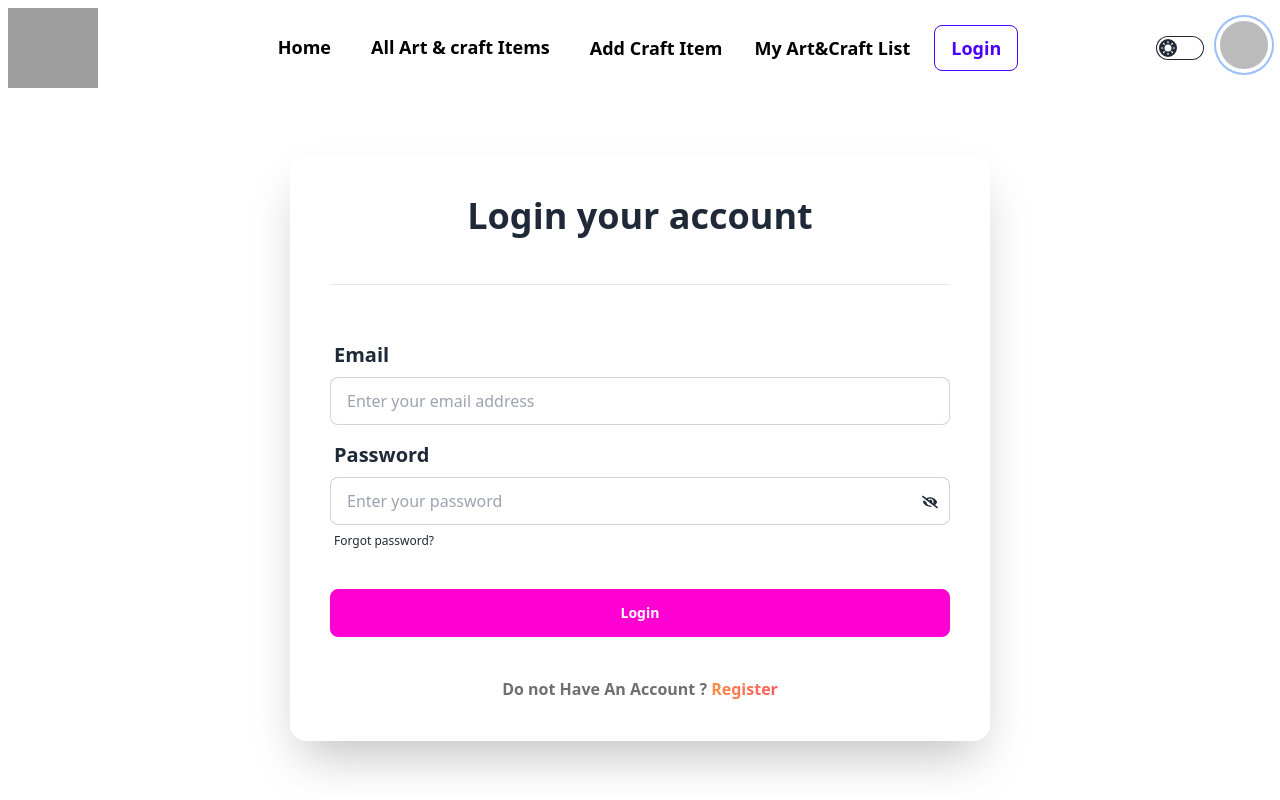
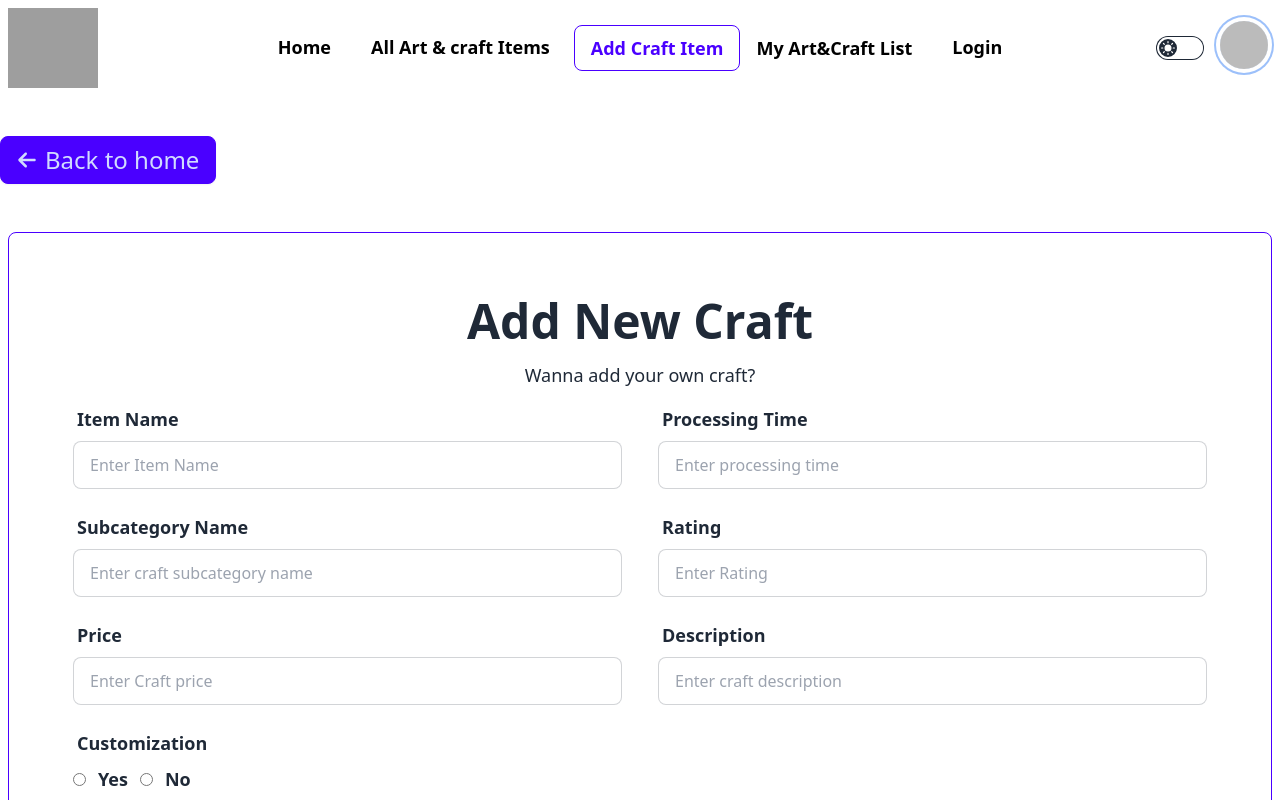
Before and after one commit to Redoan-Hasan/ArtHub-Client, a React (Vite) app: page /addCraft in a window 1280 px wide. Before the commit this address led to /login. Shown: the top 800 px of the page. Built offline with nearby package versions, Linux system fonts and the light colour scheme; no server answers; sample sign-in values are in the browser's storage; grey boxes are pictures that could not be loaded.

Commit message:
loader Added

```diff
--- a/src/Components/AuthProvider.jsx
+++ b/src/Components/AuthProvider.jsx
@@ -7,14 +7,17 @@ import { auth } from "../Firebase/Firebase.config";
 export const AuthContext = createContext(null)
 const AuthProvider = ({children}) => {
 const [user,setUser]=useState(null)
+const [loading,setLoading]=useState(true)
 // console.log(user);
     // create user
     const createUser = (email,password)=>{
+        setLoading(true)
         return createUserWithEmailAndPassword(auth,email,password)
     }
 
     // update user
     const updatePhoto = (name,photo)=>{
+        setLoading(true)
         return updateProfile(auth.currentUser,{
             displayName:name, photoURL: photo
         })
@@ -22,21 +25,24 @@ const [user,setUser]=useState(null)
 
     // log in
     const login = (email,password)=>{
+        setLoading(true)
         return signInWithEmailAndPassword(auth,email,password)
     }
 
     // log out
     const logOut = ()=>{
+        setLoading(true)
         return signOut(auth)
     }
     // observer
     useEffect(()=>{
         const unSubscribe = onAuthStateChanged(auth,currentUser=>{
             setUser(currentUser)
+            setLoading(false)
         })
         return ()=>{unSubscribe()}
     },[])
-    const authInfo = {user,createUser,updatePhoto,login,logOut}
+    const authInfo = {user,createUser,updatePhoto,login,logOut,loading}
     return (
         <AuthContext.Provider value={authInfo}>
             {children}
--- a/src/Components/PrivateRoute.jsx
+++ b/src/Components/PrivateRoute.jsx
@@ -6,14 +6,20 @@ import { Navigate, useLocation } from "react-router-dom";
 
 
 const PrivateRoute = ({children}) => {
-    const {user} = useContext(AuthContext)
+    const {user,loading} = useContext(AuthContext)
     const location = useLocation()
+    if(loading){
+        return (
+            <div className="flex items-center justify-center h-screen">
+                <span className="loading loading-bars loading-lg text-primary"></span>
+            </div>
+        )
+    }
     if(user){
         return children;
     }
-    else{
+
         return <Navigate state={location.pathname} to='/login' />
-    }
 };
 
 export default PrivateRoute;
```
